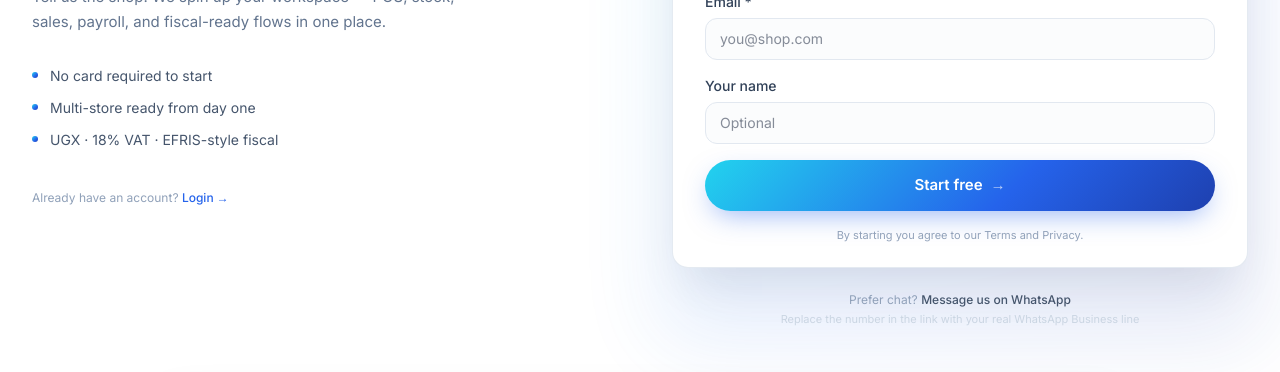
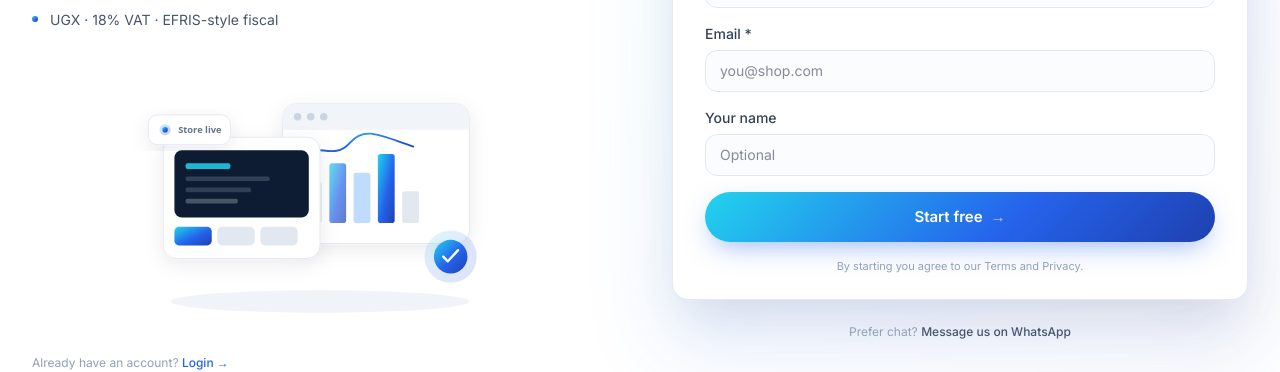
Before and after one commit to muzzayan-omaar/novrrerp-web, a Next.js app: page /start in a window 1280 px wide. Shown: the part 435-807 px from the top of the page. Built offline with nearby package versions, Linux system fonts and the light colour scheme; no server answers.

Commit message:
feat: add StartIllustration component and integrate it into StartPage

```diff
--- a/src/app/start/page.tsx
+++ b/src/app/start/page.tsx
@@ -1,6 +1,6 @@
 import type { Metadata } from "next";
-import Link from "next/link";
 import { StartForm } from "@/components/StartForm";
+import { StartIllustration } from "@/components/StartIllustration";
 
 export const metadata: Metadata = {
   title: "Start free",
@@ -11,14 +11,12 @@ export const metadata: Metadata = {
 export default function StartPage() {
   return (
     <div className="relative min-h-[calc(100vh-4rem)] overflow-hidden bg-white">
-      {/* brand wash */}
       <div
         aria-hidden
         className="pointer-events-none absolute inset-x-0 top-0 h-[28rem] bg-[radial-gradient(ellipse_80%_55%_at_50%_-10%,rgba(34,211,238,0.12),rgba(37,99,235,0.06),transparent_70%)]"
       />
 
       <div className="relative mx-auto grid max-w-7xl gap-12 px-4 py-14 sm:px-6 sm:py-16 lg:grid-cols-2 lg:items-center lg:gap-16 lg:px-8 lg:py-20">
-        {/* left — copy */}
         <div>
           <p className="text-[11px] font-semibold uppercase tracking-[0.16em] text-nova-cyan">
             Start free
@@ -51,7 +49,11 @@ export default function StartPage() {
             ))}
           </ul>
 
-          <p className="mt-10 text-xs text-slate-400">
+          <div className="mt-10 hidden sm:block">
+            <StartIllustration />
+          </div>
+
+          <p className="mt-8 text-xs text-slate-400 sm:mt-6">
             Already have an account?{" "}
             <a
               href={process.env.NEXT_PUBLIC_APP_URL || "#"}
@@ -62,7 +64,6 @@ export default function StartPage() {
           </p>
         </div>
 
-        {/* right — short form + snapshot */}
         <div className="relative">
           <div
             aria-hidden
@@ -82,7 +83,6 @@ export default function StartPage() {
             </div>
           </div>
 
-          {/* quiet secondary */}
           <p className="relative mt-6 text-center text-xs text-slate-400">
             Prefer chat?{" "}
             <a
@@ -93,14 +93,10 @@ export default function StartPage() {
             >
               Message us on WhatsApp
             </a>
-            <span className="mt-1 block text-[11px] text-slate-300">
-              Replace the number in the link with your real WhatsApp Business line
-            </span>
           </p>
         </div>
       </div>
 
-      {/* bottom product peep */}
       <div className="relative mx-auto max-w-5xl px-4 pb-0 sm:px-6 lg:px-8">
         <div className="relative overflow-hidden rounded-t-2xl border border-b-0 border-slate-200/80 bg-nova-950 shadow-[0_-12px_40px_-12px_rgba(15,27,51,0.25)]">
           <div className="flex items-center gap-2 border-b border-white/5 px-4 py-2.5">
@@ -115,11 +111,7 @@ export default function StartPage() {
             <img
               src="/snapshots/pos.png"
               alt="NOVRR POS"
-              className="absolute inset-0 h-full w-full object-cover object-top opacity-90"
-            />
-            <div
-              aria-hidden
-              className="absolute inset-x-0 bottom-0 h-20 bg-gradient-to-t from-nova-950 to-transparent"
+              className="absolute inset-0 h-full w-full object-cover object-top"
             />
           </div>
         </div>
--- a/src/components/StartForm.tsx
+++ b/src/components/StartForm.tsx
@@ -1,3 +1,4 @@
+"use client";
 import { FormEvent, useState } from "react";
 
 type Status = "idle" | "loading" | "success" | "error";
--- /dev/null
+++ b/src/components/StartIllustration.tsx
@@ -0,0 +1,87 @@
+/** Workspace / getting-started scene for /start */
+export function StartIllustration() {
+  return (
+    <svg
+      viewBox="0 0 480 280"
+      fill="none"
+      xmlns="http://www.w3.org/2000/svg"
+      className="mx-auto h-auto w-full max-w-md"
+      aria-hidden
+    >
+      <defs>
+        <linearGradient id="si-g" x1="0" y1="0" x2="1" y2="1">
+          <stop offset="0%" stopColor="#22D3EE" />
+          <stop offset="55%" stopColor="#2563EB" />
+          <stop offset="100%" stopColor="#1E40AF" />
+        </linearGradient>
+        <filter id="si-shadow" x="-20%" y="-20%" width="140%" height="140%">
+          <feDropShadow dx="0" dy="6" stdDeviation="10" floodColor="#0F1B33" floodOpacity="0.08" />
+        </filter>
+      </defs>
+
+      <ellipse cx="240" cy="248" rx="160" ry="12" fill="#E2E8F0" opacity="0.5" />
+
+      <g filter="url(#si-shadow)">
+        <rect x="200" y="36" width="200" height="150" rx="14" fill="white" stroke="#E2E8F0" />
+        <rect x="200" y="36" width="200" height="28" rx="14" fill="#F1F5F9" />
+        <rect x="200" y="50" width="200" height="14" fill="#F1F5F9" />
+        <circle cx="216" cy="50" r="4" fill="#CBD5E1" />
+        <circle cx="230" cy="50" r="4" fill="#CBD5E1" />
+        <circle cx="244" cy="50" r="4" fill="#CBD5E1" />
+        <rect x="224" y="120" width="18" height="44" rx="3" fill="#E2E8F0" />
+        <rect x="250" y="100" width="18" height="64" rx="3" fill="url(#si-g)" opacity="0.7" />
+        <rect x="276" y="110" width="18" height="54" rx="3" fill="#BFDBFE" />
+        <rect x="302" y="90" width="18" height="74" rx="3" fill="url(#si-g)" />
+        <rect x="328" y="130" width="18" height="34" rx="3" fill="#E2E8F0" />
+        <path
+          d="M224 88 C240 80, 256 96, 272 78 S304 70, 340 82"
+          stroke="url(#si-g)"
+          strokeWidth="2"
+          fill="none"
+          strokeLinecap="round"
+        />
+      </g>
+
+      <g filter="url(#si-shadow)">
+        <rect x="72" y="72" width="168" height="130" rx="14" fill="white" stroke="#E2E8F0" />
+        <rect x="84" y="86" width="144" height="72" rx="8" fill="#0F1B33" />
+        <rect x="96" y="100" width="48" height="6" rx="2" fill="#22D3EE" opacity="0.85" />
+        <rect x="96" y="114" width="90" height="5" rx="2" fill="#334155" />
+        <rect x="96" y="126" width="70" height="5" rx="2" fill="#334155" />
+        <rect x="96" y="138" width="56" height="5" rx="2" fill="#475569" />
+        <rect x="84" y="168" width="40" height="20" rx="5" fill="url(#si-g)" />
+        <rect x="130" y="168" width="40" height="20" rx="5" fill="#E2E8F0" />
+        <rect x="176" y="168" width="40" height="20" rx="5" fill="#E2E8F0" />
+      </g>
+
+      <g>
+        <circle cx="380" cy="200" r="28" fill="url(#si-g)" opacity="0.15" />
+        <circle cx="380" cy="200" r="18" fill="url(#si-g)" />
+        <path
+          d="M372 200 l5 5 11 -12"
+          stroke="white"
+          strokeWidth="2.5"
+          strokeLinecap="round"
+          strokeLinejoin="round"
+          fill="none"
+        />
+      </g>
+
+      <g filter="url(#si-shadow)">
+        <rect x="56" y="48" width="88" height="32" rx="10" fill="white" stroke="#E2E8F0" />
+        <circle cx="74" cy="64" r="6" fill="url(#si-g)" opacity="0.25" />
+        <circle cx="74" cy="64" r="3" fill="url(#si-g)" />
+        <text
+          x="88"
+          y="68"
+          fill="#64748B"
+          fontSize="10"
+          fontFamily="system-ui,sans-serif"
+          fontWeight="600"
+        >
+          Store live
+        </text>
+      </g>
+    </svg>
+  );
+}
```
